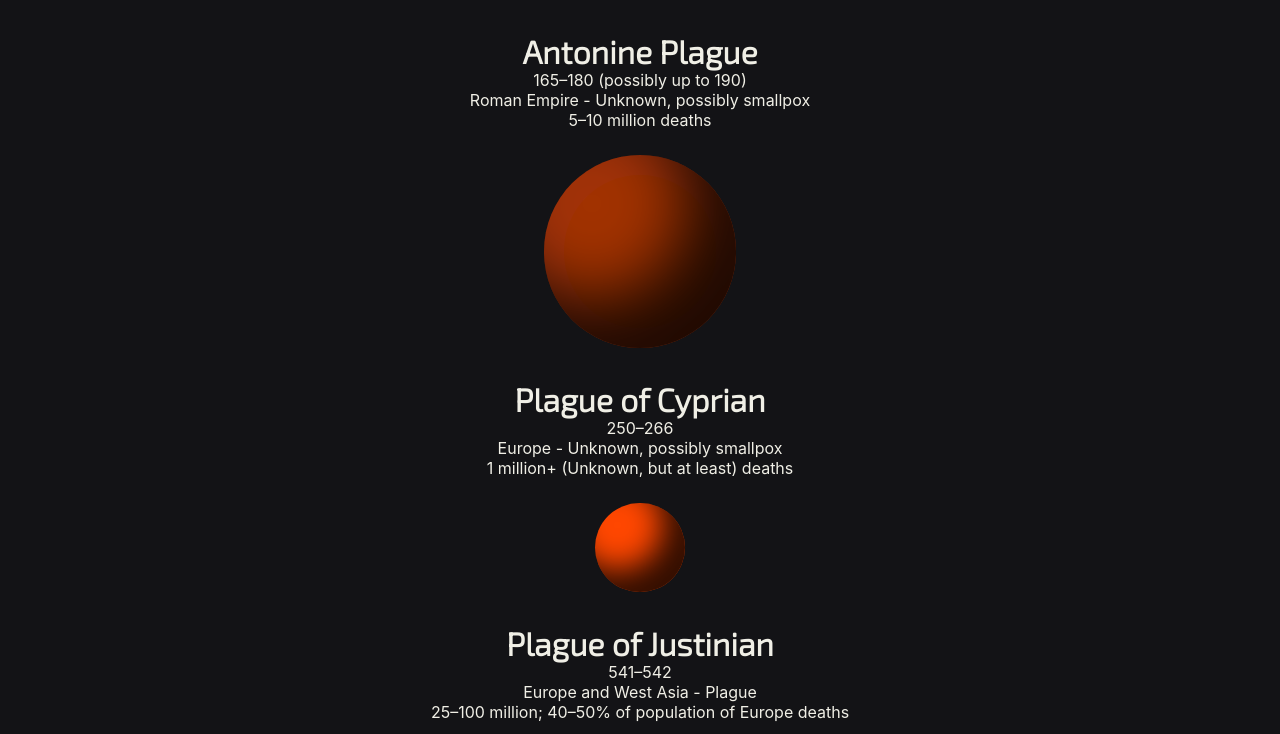
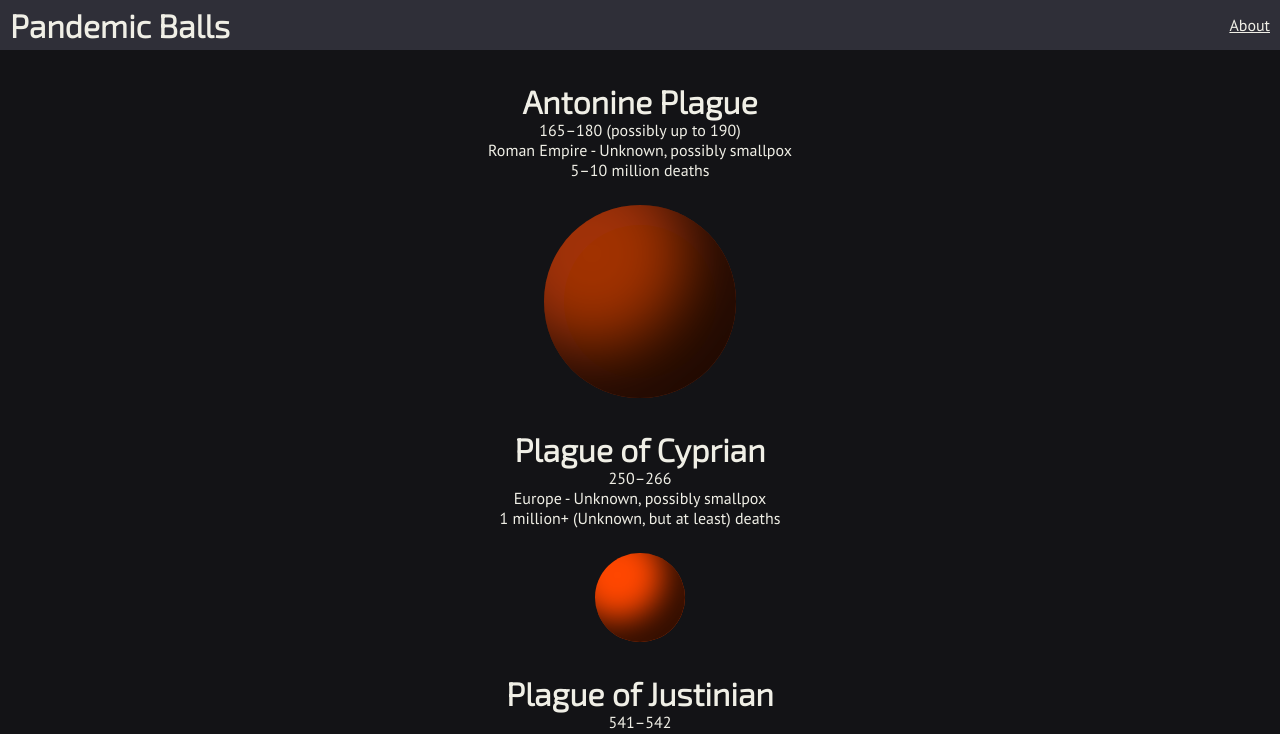
Before and after one commit to lebull/pandemicBalls, a React (Create React App) app: page / in a window 1280 px wide. Shown: the top 734 px of the page. Built offline with nearby package versions, Linux system fonts and the light colour scheme.

Commit message:
Add Top Bar

```diff
--- a/src/App.js
+++ b/src/App.js
@@ -2,10 +2,12 @@ import React from 'react';
 import './App.scss';
 // import { FullPageList } from './components/layout/FullPageList';
 import { StackList } from './components/layout/StackList/StackList';
+import { TopBar } from './components/utility/TopBar/TopBar';
 
 const App = () => {
     return (
         <div data-testid="timeline">
+            <TopBar />
             <StackList/>
         </div>
     );
--- a/src/App.scss
+++ b/src/App.scss
@@ -1,57 +1 @@
-@import url('https://fonts.googleapis.com/css2?family=Exo+2:wght@300&family=PT+Sans&display=swap');
-
-$lineWidth: 8px;
-
-.TimeLine {
-    font-family: "PT Sans";
-    display: flex;
-    flex-direction: row;
-    justify-content: center;
-    align-items: stretch;
-    min-height: 100vh;
-    width: 100%;
-
-    @media screen and (max-width: 1080px){
-        flex-direction: column;
-        justify-content: center;
-        align-items: stretch;
-    }
-}
-
-.TimeLineItem {
-    display: flex;
-    flex-direction: column;
-    justify-content: center;
-
-    .Info{
-        text-align: center;
-        padding: 2em 1em 0em 1em;
-        h1, h2, h3, h4 {
-            font-family: "Exo 2";
-            margin: 0;
-        }
-        p {
-            margin: 0;
-        }
-        margin-bottom: 25px;
-    }
-}
-
-
-.Circle {
-    display: flex;
-    align-content: center;
-    justify-content: center;
-    background-color: rgba(255, 71, 0, 1);
-    border-radius: 50%;
-    align-self: center;
-    border: solid 3px rgba(0,0,0,0.2);
-
-    &.transparent{
-        background-color: rgba(255, 71, 0, 0.6);
-
-        .Circle {
-            mix-blend-mode: darken;
-        }
-    }
-}
+@import "./fonts.scss";
--- a/src/components/events/Event.jsx
+++ b/src/components/events/Event.jsx
@@ -1,11 +1,12 @@
 import React from 'react';
+import './Event.scss';
 
 export const RenderMode = {
     threedee: "threedee"
 }
 
 export const EventCollection = (props) =>
-    <div className="TimeLineItems">
+    <div>
         {props.events.map((event, index) =>
             <Event key={index} event={event} renderMode={props.renderMode} />
         )}
@@ -14,7 +15,7 @@ export const EventCollection = (props) =>
 const Event = (props) => {
     return (
         <div className="section">
-            <div className="TimeLineItem">
+            <div className="Event">
                 <EventInfo event={props.event} />
                 <EventCircle event={props.event} renderMode={props.renderMode}/>
             </div>
--- /dev/null
+++ b/src/components/events/Event.scss
@@ -0,0 +1,41 @@
+.Event {
+    font-family: "PT Sans";
+    h1, h2, h3, h4 {
+        font-family: "Exo 2";
+    }
+
+    display: flex;
+    flex-direction: column;
+    justify-content: center;
+
+    .Info{
+        text-align: center;
+        padding: 2em 1em 0em 1em;
+        h1, h2, h3, h4 {
+            margin: 0;
+        }
+        p {
+            margin: 0;
+        }
+        margin-bottom: 25px;
+    }
+}
+
+
+.Circle {
+    display: flex;
+    align-content: center;
+    justify-content: center;
+    background-color: rgba(255, 71, 0, 1);
+    border-radius: 50%;
+    align-self: center;
+    border: solid 3px rgba(0,0,0,0.2);
+
+    &.transparent{
+        background-color: rgba(255, 71, 0, 0.6);
+
+        .Circle {
+            mix-blend-mode: darken;
+        }
+    }
+}
--- /dev/null
+++ b/src/components/utility/TopBar/Link.jsx
@@ -0,0 +1,7 @@
+import React from 'react';
+
+export const Link = (props) => {
+    return(
+        <a class="Link" href={props.href}>{props.text}</a>
+    )
+}
--- /dev/null
+++ b/src/components/utility/TopBar/TopBar.jsx
@@ -0,0 +1,12 @@
+import React from 'react';
+import './TopBar.scss';
+import { Link } from './Link';
+export const TopBar = () => {
+    return(
+        <div className="TopBar">
+            <h1>Pandemic Balls</h1>
+            <div className="spacer"/>
+            <Link href="/about" text="About"/>
+        </div>
+    );
+}
--- /dev/null
+++ b/src/components/utility/TopBar/TopBar.scss
@@ -0,0 +1,28 @@
+.TopBar {
+    position: sticky;
+    top: 0;
+    z-index: 100;
+
+    display: flex;
+    flex-direction: row;
+    align-items: center;
+
+    height: 50px;
+    background-color: #2f2f38;
+    padding: 0px 10px;
+
+    font-family: "PT Sans";
+    h1, h2, h3, h4 {
+        font-family: "Exo 2";
+        margin: 0;
+    }
+}
+
+.spacer{
+    flex-grow: 1;
+}
+
+.Link {
+    color: rgb(240, 239, 230);
+    justify-self: flex-end;
+}
--- /dev/null
+++ b/src/fonts.scss
@@ -0,0 +1 @@
+@import url('https://fonts.googleapis.com/css2?family=Exo+2:wght@300&family=PT+Sans&display=swap');
--- a/src/index.css
+++ b/src/index.css
@@ -1,7 +1,7 @@
 html {
   background-color: #131316;
   color: rgb(240, 239, 230);
-  position: absolute;
+  /* position: absolute; */
 }
 body {
   margin: 0;
```
